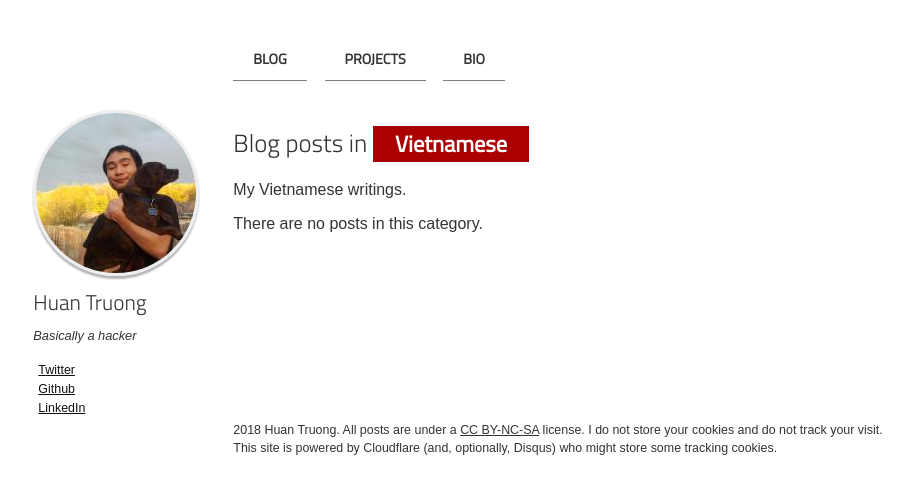
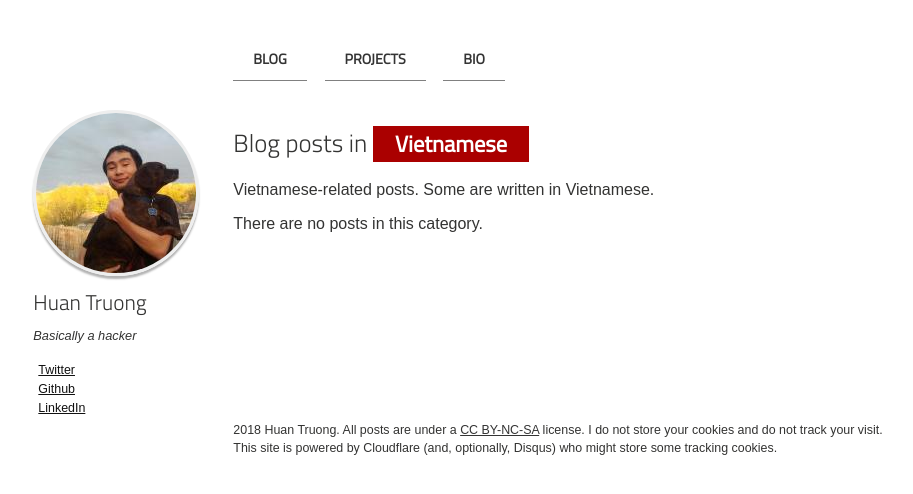
Before and after one commit to htruong/htruong.github.io, a Jekyll site: the page built from _my_categories/vietnamese.md, in a window 1280 px wide. Shown: the top 494 px of the page, without its empty margins (115-1028 px from the left). Built offline with Jekyll 4.4.1, drawn with Linux system fonts in a browser that asks for light colours.

Commit message:
[site] update vietnamese category

```diff
--- a/_my_categories/vietnamese.md
+++ b/_my_categories/vietnamese.md
@@ -4,4 +4,4 @@ name: Vietnamese
 color: '#aa0000'
 ---
 
-My Vietnamese writings.
+Vietnamese-related posts. Some are written in Vietnamese.
```
